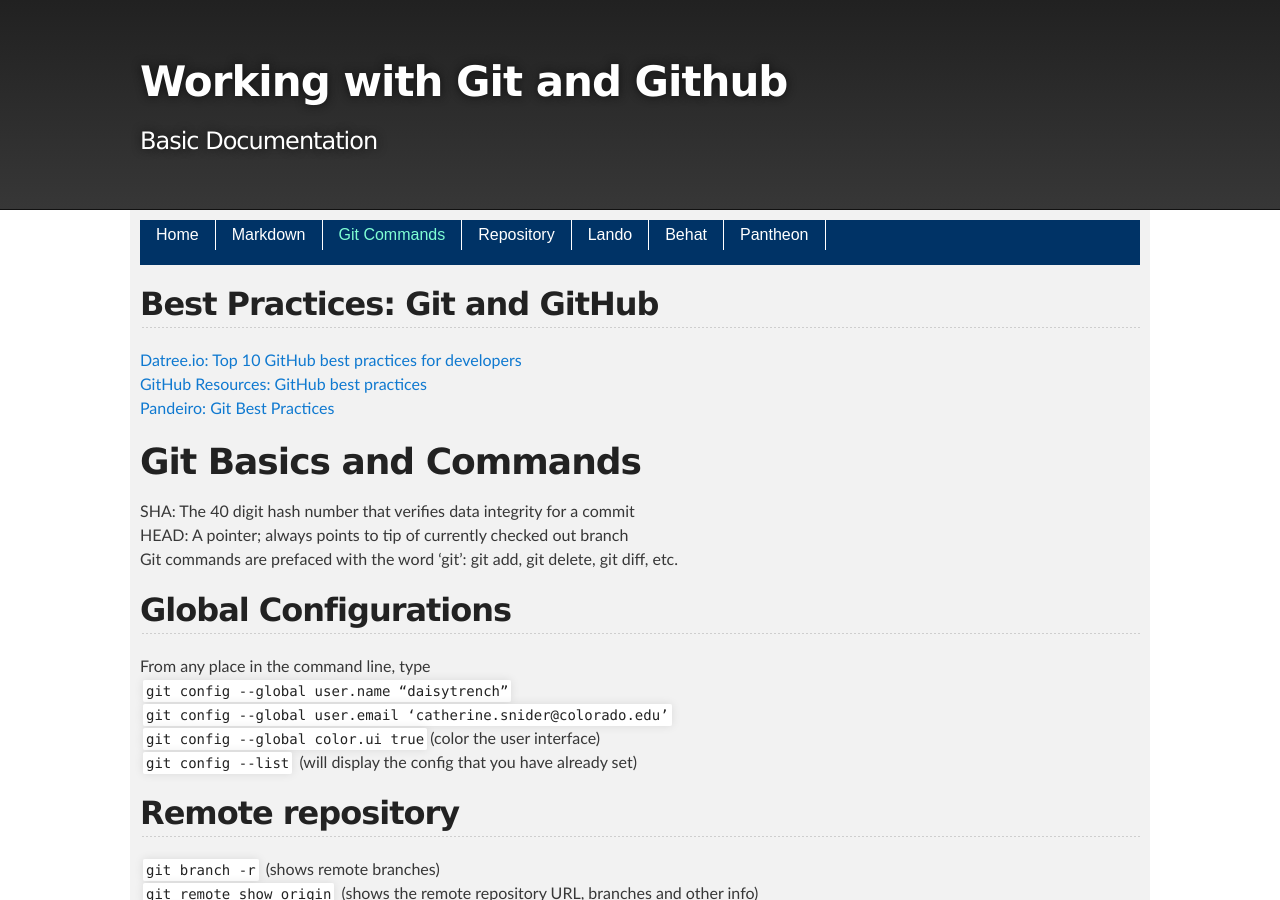
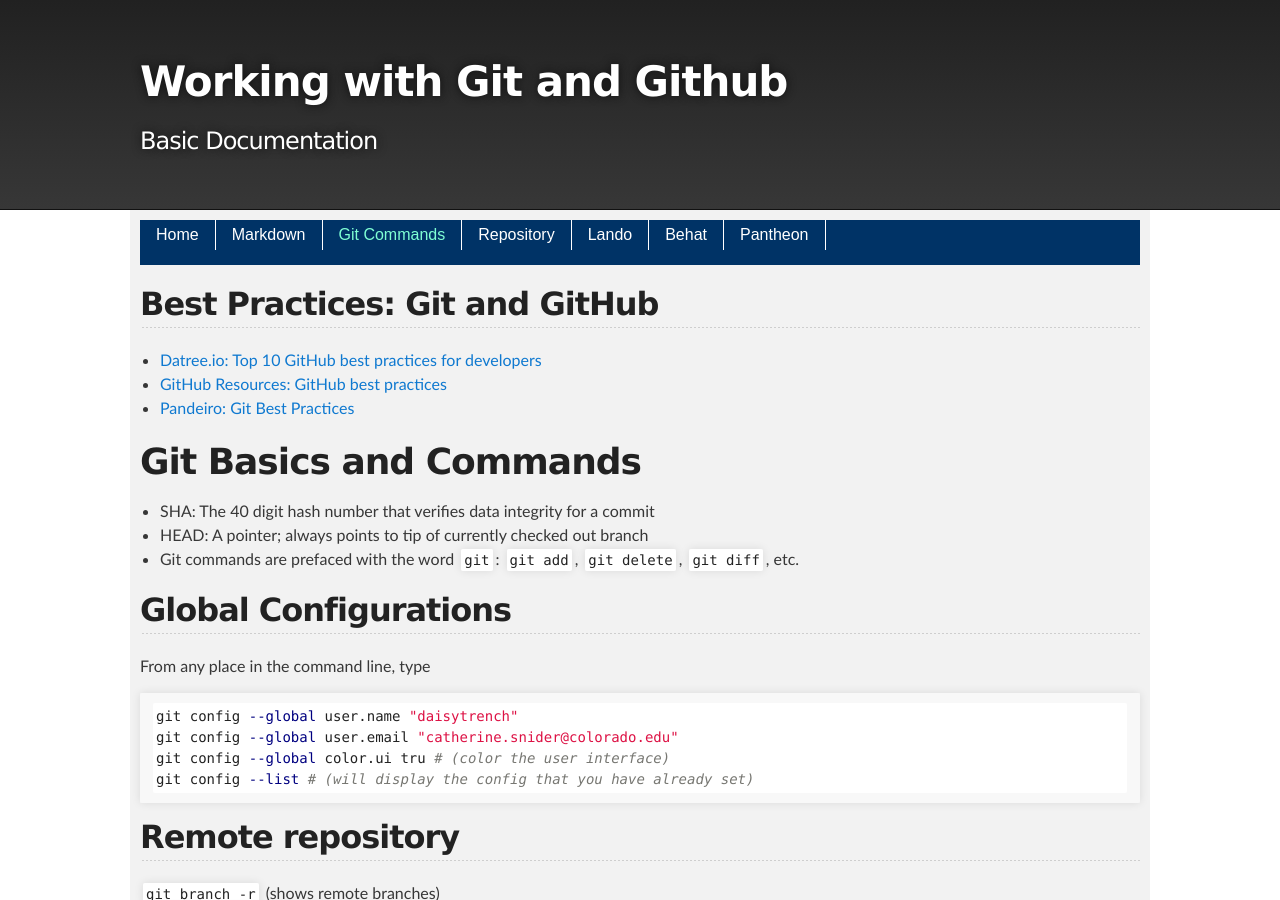
Before and after one commit to cathysnider/cathysnider.github.io, a Jekyll site: the page built from gitcommands.md, in a window 1280 px wide and 900 px high. Built offline with Jekyll 4.4.1, drawn with Linux system fonts in a browser that asks for light colours.

Commit message:
Reformat using code blocks.

````diff
--- a/gitcommands.md
+++ b/gitcommands.md
@@ -4,23 +4,30 @@ layout: default
 ---
 
 ## Best Practices: Git and GitHub
-[Datree.io: Top 10 GitHub best practices for developers](https://datree.io/github-best-practices/)<br />
-[GitHub Resources: GitHub best practices](https://resources.github.com/videos/github-best-practices/)<br />
-[Pandeiro: Git Best Practices](https://gist.github.com/pandeiro/1552496)
+
+* [Datree.io: Top 10 GitHub best practices for developers](https://datree.io/github-best-practices/)
+* [GitHub Resources: GitHub best practices](https://resources.github.com/videos/github-best-practices/)
+* [Pandeiro: Git Best Practices](https://gist.github.com/pandeiro/1552496)
 
 # Git Basics and Commands
-SHA: The 40 digit hash number that verifies data integrity for a commit<br />
-HEAD: A pointer; always points to tip of currently checked out branch<br />
-Git commands are prefaced with the word ‘git’: git add, git delete, git diff, etc.
+
+* SHA: The 40 digit hash number that verifies data integrity for a commit<br />
+* HEAD: A pointer; always points to tip of currently checked out branch<br />
+* Git commands are prefaced with the word `git`: `git add`, `git delete`, `git diff`, etc.
 
 ## Global Configurations
-From any place in the command line, type<br />
-`git config --global user.name “daisytrench”`<br />
-`git config --global user.email ‘catherine.snider@colorado.edu’`<br />
-`git config --global color.ui true`(color the user interface)<br />
-`git config --list` (will display the config that you have already set)<br />
+
+From any place in the command line, type
+
+```sh
+git config --global user.name "daisytrench"
+git config --global user.email "catherine.snider@colorado.edu"
+git config --global color.ui tru # (color the user interface)
+git config --list # (will display the config that you have already set)
+```
 
 ## Remote repository
+
 `git branch -r` (shows remote branches)<br />
 `git remote show origin` (shows the remote repository URL, branches and other info)<br />
 `git fetch` (pulls changes from the origin-master branch)<br />
@@ -29,6 +36,7 @@ From any place in the command line, type<br />
 `git push --set-upstream origin {branchName}` (creates remote branch and pushes to it)
 
 ## Branches
+
 A new branch is created off of the current branch.<br />
 `git branch` (shows branches; highlights the currently checked out branch)<br />
 `git checkout <branchname>` (switches HEAD to an existing branch)<br />
````
